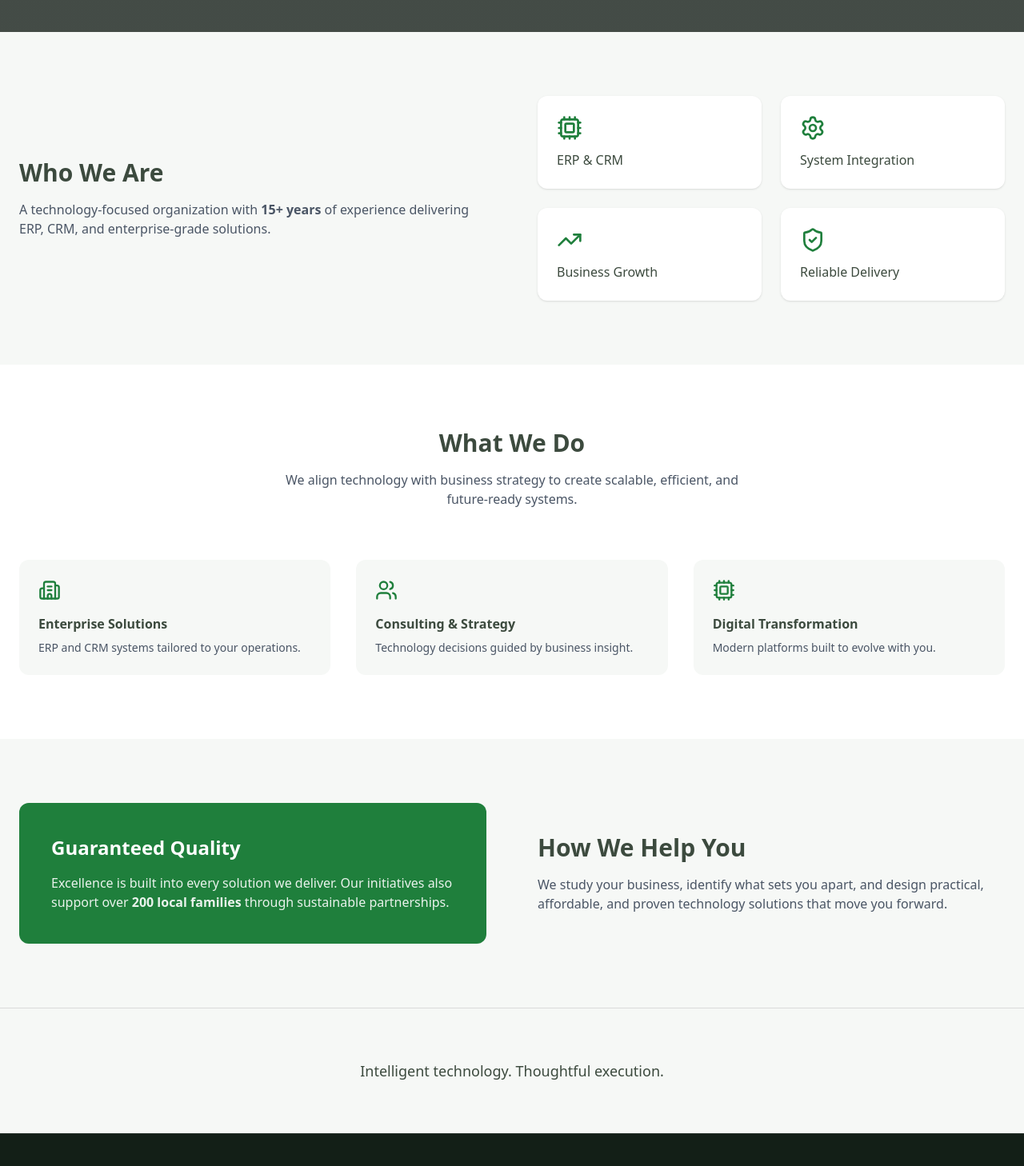
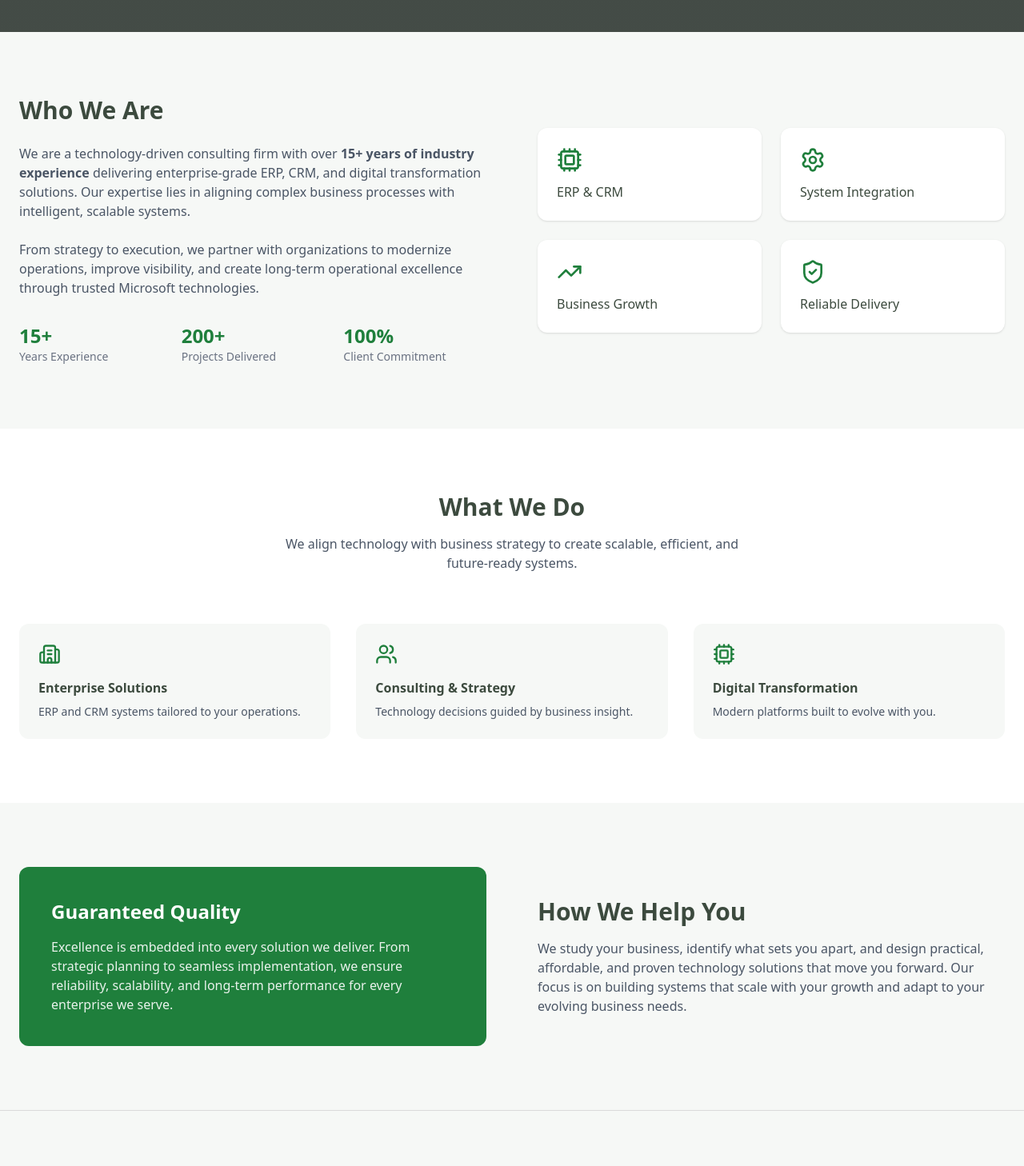
Before and after one commit to pritharai/PujabBulls, a React (Vite) app in the folder PunjabBulls/: page /about in a window 1280 px wide. Shown: the part 409-1867 px from the top of the page at 80% size. Built offline with nearby package versions, Linux system fonts and the light colour scheme; grey boxes are pictures that could not be loaded.

Commit message:
About Pages fixed

```diff
--- a/PunjabBulls/src/Pages/About.jsx
+++ b/PunjabBulls/src/Pages/About.jsx
@@ -41,15 +41,47 @@ export default function AboutUs() {
 
 
       {/* WHO WE ARE */}
+      {/* WHO WE ARE */}
 <section className="max-w-7xl mx-auto px-6 py-20 grid md:grid-cols-2 gap-16 items-center">
+
+  {/* LEFT CONTENT */}
   <div className="animate-fade-up">
-          <h2 className="text-3xl font-bold mb-4">Who We Are</h2>
-          <p className="text-gray-600">
-            A technology-focused organization with <strong>15+ years</strong> of
-            experience delivering ERP, CRM, and enterprise-grade solutions.
+    <h2 className="text-3xl font-bold mb-6">Who We Are</h2>
+
+    <p className="text-gray-600 mb-6">
+      We are a technology-driven consulting firm with over{" "}
+      <strong>15+ years of industry experience</strong> delivering
+      enterprise-grade ERP, CRM, and digital transformation solutions.
+      Our expertise lies in aligning complex business processes with
+      intelligent, scalable systems.
     </p>
+
+    <p className="text-gray-600 mb-8">
+      From strategy to execution, we partner with organizations to
+      modernize operations, improve visibility, and create long-term
+      operational excellence through trusted Microsoft technologies.
+    </p>
+
+    {/* MINI STATS */}
+    <div className="grid grid-cols-3 gap-6 text-center md:text-left">
+      <div>
+        <h3 className="text-2xl font-bold text-[var(--color-primary)]">15+</h3>
+        <p className="text-sm text-gray-500">Years Experience</p>
       </div>
 
+      <div>
+        <h3 className="text-2xl font-bold text-[var(--color-primary)]">200+</h3>
+        <p className="text-sm text-gray-500">Projects Delivered</p>
+      </div>
+
+      <div>
+        <h3 className="text-2xl font-bold text-[var(--color-primary)]">100%</h3>
+        <p className="text-sm text-gray-500">Client Commitment</p>
+      </div>
+    </div>
+  </div>
+
+  {/* RIGHT ICON GRID */}
   <div className="grid grid-cols-2 gap-6 animate-fade-up animate-delay-1">
     {[
       { icon: Cpu, label: "ERP & CRM" },
@@ -59,14 +91,16 @@ export default function AboutUs() {
     ].map((item, i) => (
       <div
         key={i}
-              className="bg-white rounded-xl p-6 shadow-sm flex flex-col items-start"
+        className="bg-white rounded-xl p-6 shadow-sm flex flex-col items-start hover:shadow-md transition-all duration-300"
       >
         <item.icon className="w-8 h-8 text-[var(--color-primary)] mb-3" />
         <p className="font-medium">{item.label}</p>
       </div>
     ))}
   </div>
+
 </section>
+
 
       {/* WHAT WE DO */}
       <section className="bg-white py-20">
@@ -114,20 +148,23 @@ export default function AboutUs() {
         <div className="bg-[var(--color-primary)] text-white rounded-xl p-10 animate-fade-up">
   <h2 className="text-2xl font-bold mb-4">Guaranteed Quality</h2>
   <p className="opacity-90">
-            Excellence is built into every solution we deliver. Our initiatives
-            also support over <strong>200 local families</strong> through
-            sustainable partnerships.
+    Excellence is embedded into every solution we deliver. From strategic
+    planning to seamless implementation, we ensure reliability,
+    scalability, and long-term performance for every enterprise we serve.
   </p>
 </div>
+
 
         <div className="animate-fade-up animate-delay-1">
   <h2 className="text-3xl font-bold mb-4">How We Help You</h2>
   <p className="text-gray-600">
     We study your business, identify what sets you apart, and design
     practical, affordable, and proven technology solutions that move you
-            forward.
+    forward. Our focus is on building systems that scale with your growth
+    and adapt to your evolving business needs.
   </p>
 </div>
+
       </section>
 
       {/* FOOTER LINE */}
```
Lines whose indentation alone changed are shown as unchanged.
